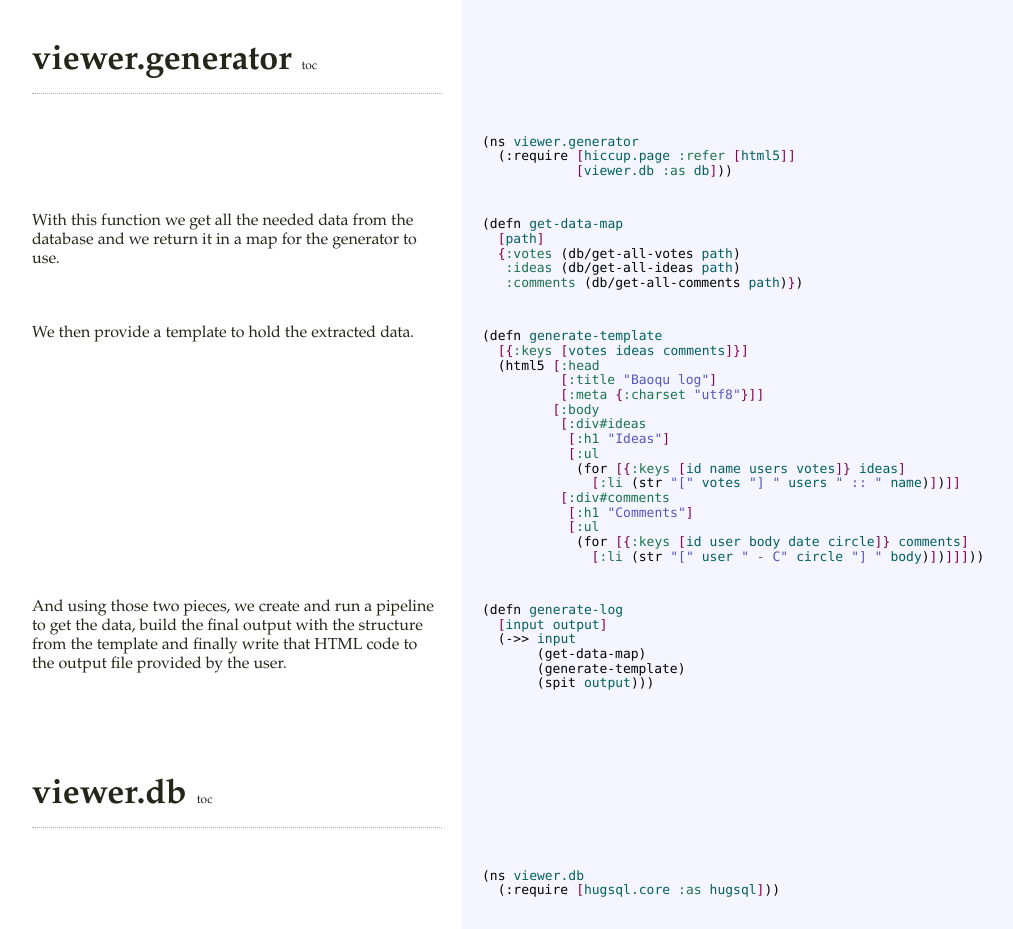
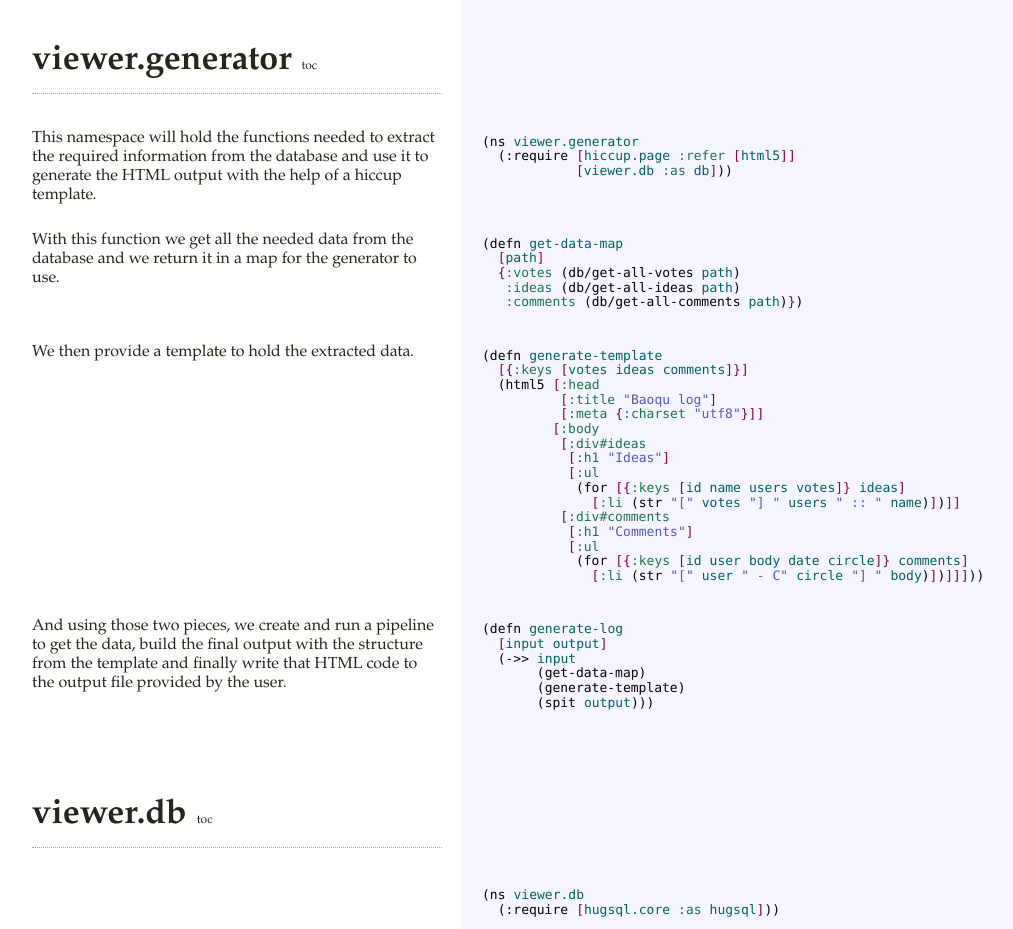
Before and after one commit to baoqu/baoqu-log-viewer, a plain HTML site: page docs/index.html in a window 1280 px wide. Shown: the part 1560-2489 px from the top of the page, without its empty margins (23-1036 px from the left). Drawn offline with Linux system fonts and the light colour scheme.

Commit message:
Add more docstrings to the generator namespace

```diff
--- a/docs/index.html
+++ b/docs/index.html
@@ -2927,7 +2927,9 @@ net.brehaut.ClojureTools = (function (SH) {
   [summary &amp; message-parts]
   (apply println message-parts)
   (usage summary)
-  (System/exit 1))</pre></td></tr><tr><td class="spacer docs">&nbsp;</td><td class="codes" /></tr><tr><td class="docs"><div class="docs-header"><a class="anchor" href="#viewer.generator" name="viewer.generator"><h1 class="project-name">viewer.generator</h1><a class="toc-link" href="#toc">toc</a></a></div></td><td class="codes" /></tr><tr><td class="docs">
+  (System/exit 1))</pre></td></tr><tr><td class="spacer docs">&nbsp;</td><td class="codes" /></tr><tr><td class="docs"><div class="docs-header"><a class="anchor" href="#viewer.generator" name="viewer.generator"><h1 class="project-name">viewer.generator</h1><a class="toc-link" href="#toc">toc</a></a></div></td><td class="codes" /></tr><tr><td class="docs"><p>This namespace will hold the functions needed to extract the
+  required information from the database and use it to generate the
+  HTML output with the help of a hiccup template.</p>
 </td><td class="codes"><pre class="brush: clojure">(ns viewer.generator
   (:require [hiccup.page :refer [html5]]
             [viewer.db :as db]))</pre></td></tr><tr><td class="docs"><p>With this function we get all the needed data from the database and
```
Also changed, not shown: 1 other file.
